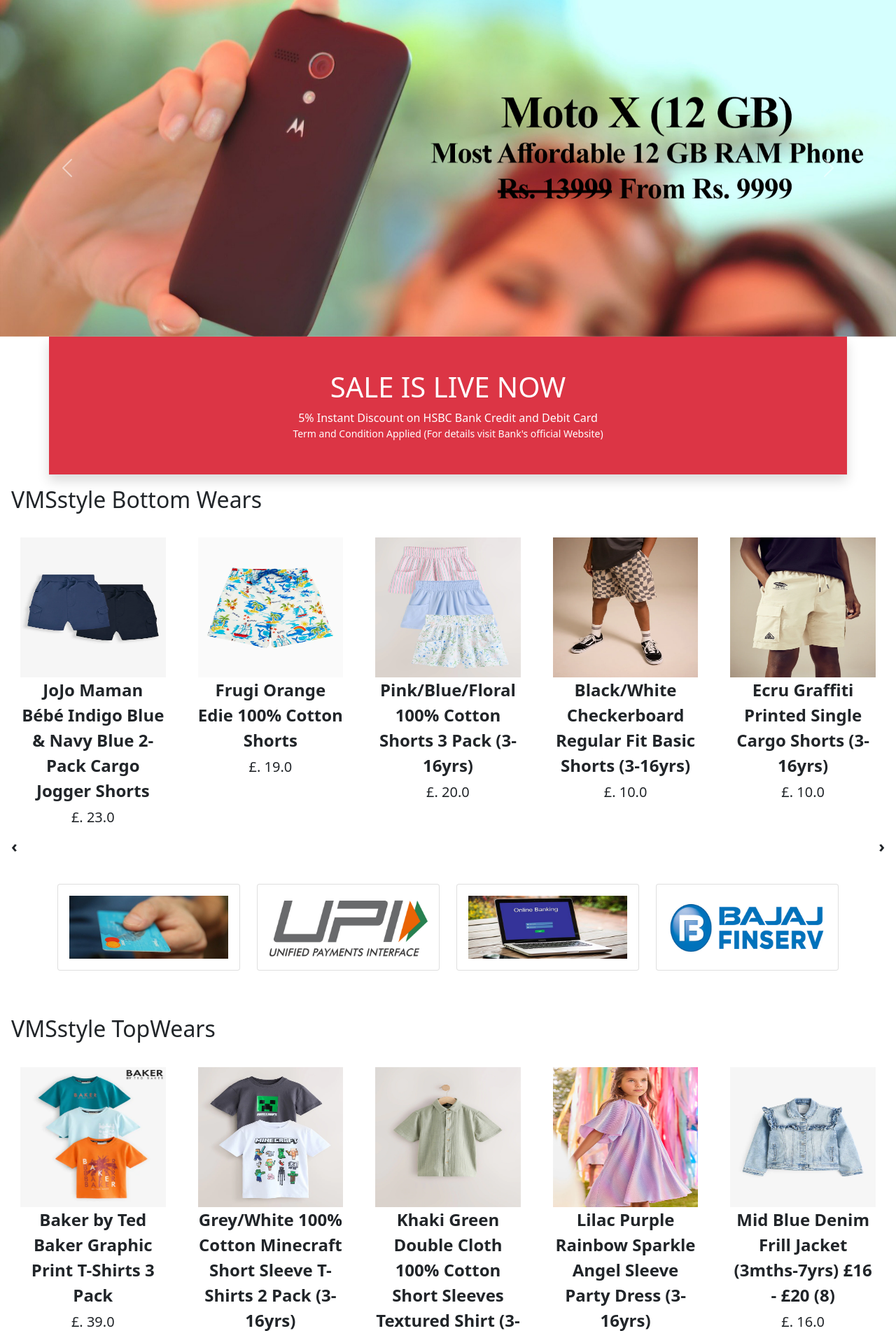
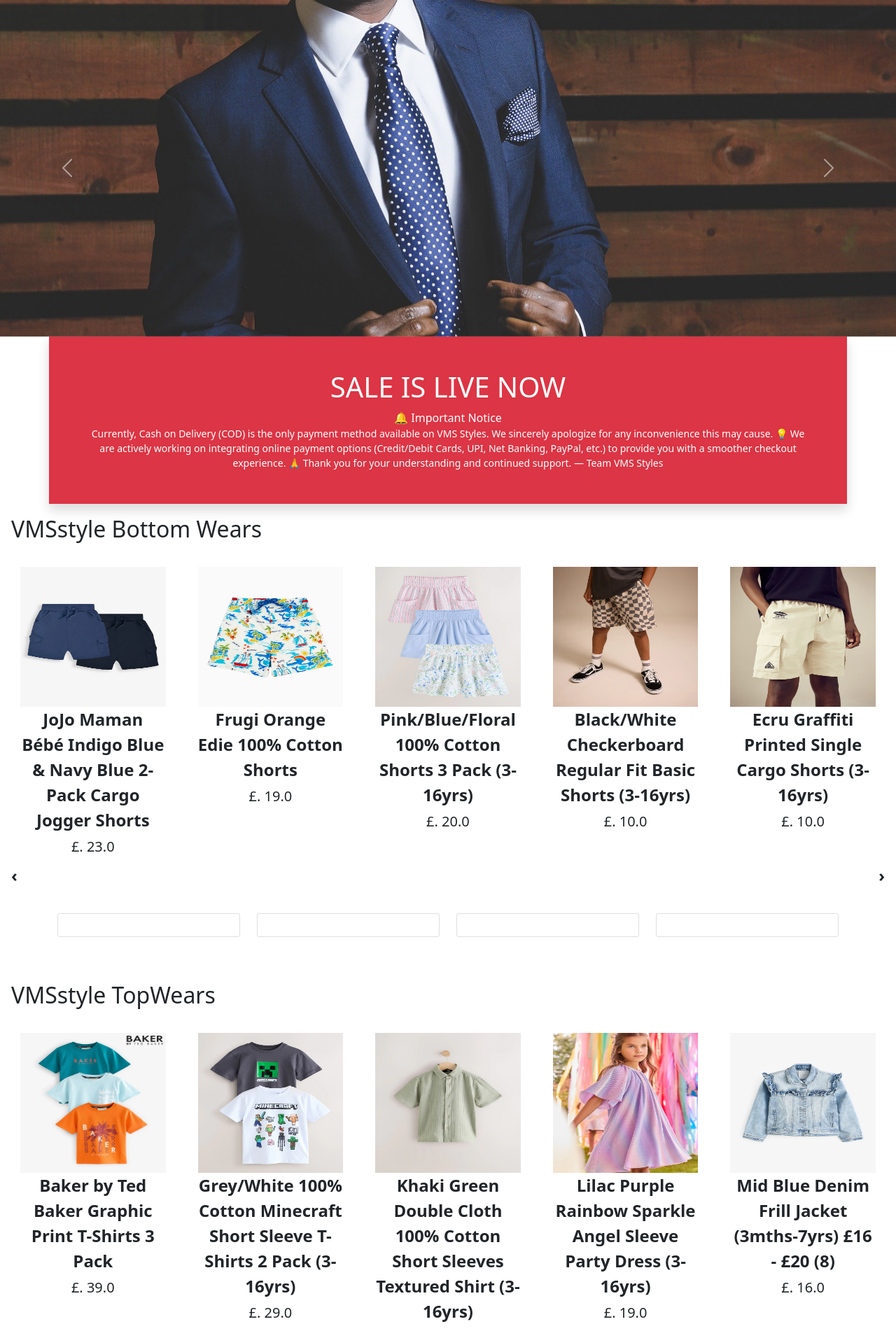
Before and after one commit to vibhu-2002/VMSstyles_e-commerce, a Django app: page / in a window 1280 px wide. Shown: the part 56-1958 px from the top of the page at 70% size. Run offline with Django 5.2, Linux system fonts and the light colour scheme; data comes from the database, SQL or seed files in the repository; both versions use the stored data as it was after the commit; some libraries are stand-ins or nearby versions.

Commit message:
passed thanks...!

```diff
--- a/app/templates/app/base.html
+++ b/app/templates/app/base.html
@@ -79,7 +79,7 @@
               </ul>
             </li>
             <li class="nav-item mx-2">
-             <a href="{% url 'showcart' %}" class="nav-link text-white"><span class="badge bg-danger">4</span> Cart </a>
+             <a href="{% url 'showcart' %}" class="nav-link text-white"><span class="badge bg-danger">{{totalitem}}</span> Cart </a>
             </li>
            {% else %}
             <li class="nav-item mx-2">
@@ -97,6 +97,7 @@
     {% block banner_slider %} {% endblock banner_slider %}
     {% block livesale %} {% endblock livesale %}
     {% block main-content %} {% endblock main-content %}
+    {% block payment-gateway %} {% endblock payment-gateway %}
 
     <!-- Start Footer -->
     <footer class="container-fluid bg-dark text-center p-2 mt-5">
--- a/app/templates/app/home.html
+++ b/app/templates/app/home.html
@@ -7,10 +7,10 @@
  <div id="carouselExampleControls" class="carousel slide" data-bs-ride="carousel">
   <div class="carousel-inner">
     <div class="carousel-item active">
-      <img src="{% static 'app/images/banner/b1.jpg' %}" class="d-block w-100" alt="...">
+      <img src="{% static 'app/images/banner/b3.jpg' %}" class="d-block w-100" alt="...">
     </div>
     <div class="carousel-item">
-      <img src="{% static 'app/images/banner/b2.jpg' %}" class="d-block w-100" alt="...">
+      <img src="{% static 'app/images/banner/b4.jpg' %}" class="d-block w-100" alt="...">
     </div>
     <div class="carousel-item">
       <img src="{% static 'app/images/banner/b3.jpg' %}" class="d-block w-100" alt="...">
@@ -36,8 +36,15 @@
 <div class="container">
   <div class="row bg-danger text-center p-5 text-white border-bottom shadow">
     <h1>SALE IS LIVE NOW</h1>
-    <span>5% Instant Discount on HSBC Bank Credit and Debit Card</span>
-    <small class="fw-lighter">Term and Condition Applied (For details visit Bank's official Website)</small>
+    <span>🔔 Important Notice</span>
+    <small class="fw-lighter">Currently, Cash on Delivery (COD) is the only payment method available on VMS Styles.
+      We sincerely apologize for any inconvenience this may cause.
+
+      💡 We are actively working on integrating online payment options (Credit/Debit Cards, UPI, Net Banking, PayPal, etc.) to provide you with a smoother checkout experience.
+
+      🙏 Thank you for your understanding and continued support.
+
+      — Team VMS Styles</small>
   </div>
 </div>
 <!-- End Live Sale Section -->
@@ -63,28 +70,28 @@
   <div class="col-sm-3">
    <div class="card mb-3">
      <div class="card-body">
-     <img src="{% static 'app/images/payavail/cc.jpg' %}" alt="" srcset="" class="img-fluid">
+     <!-- <img src="{% static 'app/images/payavail/cc.jpg' %}" alt="" srcset="" class="img-fluid"> -->
      </div>
    </div>
   </div>
   <div class="col-sm-3">
    <div class="card mb-3">
      <div class="card-body">
-      <img src="{% static 'app/images/payavail/upi.jpg' %}" alt="" srcset="" class="img-fluid">
+      <!-- <img src="{% static 'app/images/payavail/upi.jpg' %}" alt="" srcset="" class="img-fluid"> -->
      </div>
    </div>
   </div>
   <div class="col-sm-3">
    <div class="card mb-3">
      <div class="card-body">
-      <img src="{% static 'app/images/payavail/nb.jpg' %}" alt="" srcset="" class="img-fluid">
+      <!-- <img src="{% static 'app/images/payavail/nb.jpg' %}" alt="" srcset="" class="img-fluid"> -->
      </div>
    </div>
   </div>
   <div class="col-sm-3">
    <div class="card mb-3">
      <div class="card-body">
-      <img src="{% static 'app/images/payavail/bj.jpg' %}" alt="" srcset="" class="img-fluid">
+      <!-- <img src="{% static 'app/images/payavail/bj.jpg' %}" alt="" srcset="" class="img-fluid"> -->
      </div>
    </div>
   </div>
--- a/app/templates/app/productdetail.html
+++ b/app/templates/app/productdetail.html
@@ -23,7 +23,7 @@
      <button type="submit" class="btn btn-primary shadow px-5 py-2">Add to Cart</button>
    </form>
 {% endif %}
-   <a href="{% url 'buy-now' %}" class="btn btn-danger shadow px-5 py-2 ms-4">Buy Now</a>
+   <a href="{% url 'showcart' %}" class="btn btn-danger shadow px-5 py-2 ms-4">Buy Now</a>
 
    <h5 class="mt-5">Available Offers</h5>
    <ul>
--- a/app/views.py
+++ b/app/views.py
@@ -27,7 +27,9 @@
     def get(self, request, pk):
         product = Product.objects.get(pk=pk)
         item_already_in_cart = False
-        item_already_in_cart = Cart.objects.filter(Q(product=product.id) & Q(user=request.user)).exists()
+        if request.user.is_authenticated:
+
+         item_already_in_cart = Cart.objects.filter(Q(product=product.id) & Q(user=request.user)).exists()
         return render(request, 'app/productdetail.html', {'product': product,'item_already_in_cart': item_already_in_cart})
 
 @login_required
```
Also changed, not shown: app/templates/app/checkout.html (+7 -3 lines), app/static/app/images/banner/b1.jpg (deleted), app/static/app/images/banner/b2.jpg (deleted), db.sqlite3.
